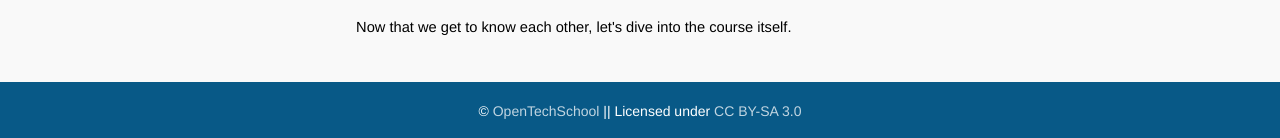
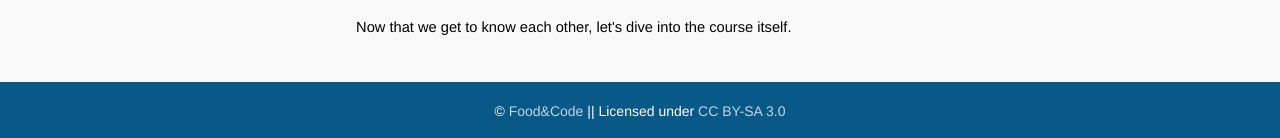
Before and after one commit to FoodAndCode/workshop, a Jekyll site: the page built from index.html, in a window 1280 px wide. Shown: the part 986-1124 px from the top of the page. Built offline with Jekyll 4.4.1, drawn with Linux system fonts in a browser that asks for light colours; Markdown is read by kramdown in place of the engine named in the settings.

Commit message:
Updated credentials to real owner (not OTS but Food&Code)

```diff
--- a/_layouts/default.html
+++ b/_layouts/default.html
@@ -56,7 +56,7 @@
 
       <!-- Footer -->
       <div class="footer">
-          <p>© {% for author in site.data.authors %} <a href="{{ site.baseurl }}/about.html#{{ author.firstname }}">{{ author.firstname }} {{ author.lastname }}, </a> {% endfor %} <a href="http://www.opentechschool.org">OpenTechSchool</a> || Licensed under <a href="http://creativecommons.org/licenses/by-sa/3.0/">CC BY-SA 3.0</a>
+          <p>© {% for author in site.data.authors %} <a href="{{ site.baseurl }}/about.html#{{ author.firstname }}">{{ author.firstname }} {{ author.lastname }}, </a> {% endfor %} <a href="http://www.foodandcode.com">Food&Code</a> || Licensed under <a href="http://creativecommons.org/licenses/by-sa/3.0/">CC BY-SA 3.0</a>
           </p>
       </div>
 
```
